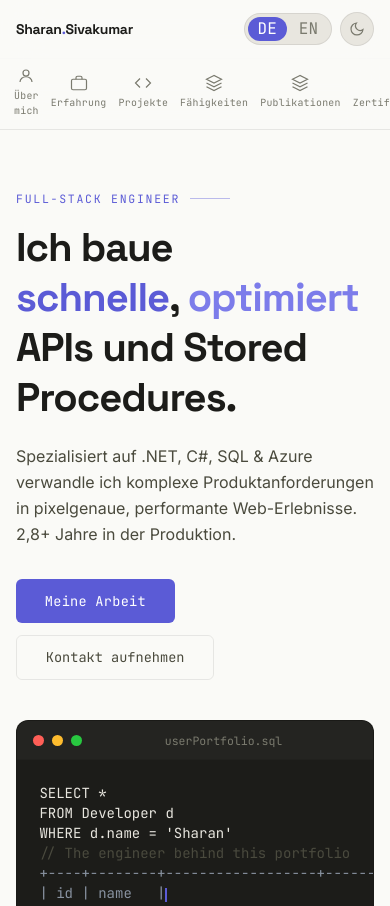
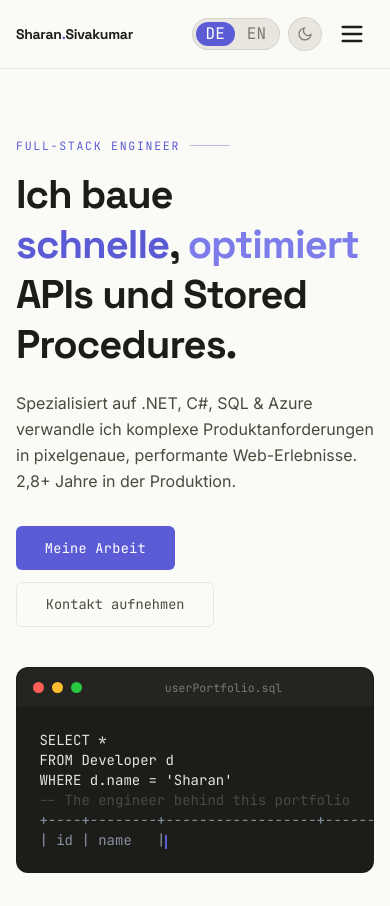
Before and after one commit to Generation-K/Portfolio, a plain HTML site: page index.html in a window 390 px wide. Shown: the top 906 px of the page. Drawn offline with nearby package versions, Linux system fonts and the light colour scheme.

Commit message:
navbar changes for mobile view

```diff
--- a/css/styles.css
+++ b/css/styles.css
@@ -134,12 +134,19 @@ body {
 
 /* mobile nav — moved to TOP (below the topbar) */
 #mobile-nav {
-  display: none;
-  position: fixed; top: 57px; left: 0; right: 0; z-index: 98;
-  background: var(--nav-bg);
-  backdrop-filter: blur(20px);
-  border-bottom: 1px solid var(--border);
-  padding: 6px 0;
+    display: none;
+    position: fixed;
+    top: 57px;
+    left: 0;
+    right: 0;
+    z-index: 98;
+    background: var(--nav-bg);
+    backdrop-filter: blur(20px);
+    border-bottom: 1px solid var(--border);
+    padding: 6px 0;
+}
+#mobile-nav.open {
+    display: block;
 }
 
 /* ── SECTIONS ── */
@@ -357,8 +364,9 @@ h2 {
 
 /* mobile nav at TOP — body needs top padding for both topbar + nav bar */
 @media (max-width: 767px) {
-  #mobile-nav { display: block; }
-  body { padding-top: 110px; }
+    body {
+        padding-top: 57px; /* adjust to your header height */
+    }
 }
 
 @media (prefers-reduced-motion: reduce) {
--- a/index.html
+++ b/index.html
@@ -112,43 +112,37 @@
       <svg id="icon-sun-m" viewBox="0 0 24 24" fill="none" stroke="currentColor" stroke-width="1.8" style="display:none"><circle cx="12" cy="12" r="5"/><path d="M12 1v2M12 21v2M4.22 4.22l1.42 1.42M18.36 18.36l1.42 1.42M1 12h2M21 12h2M4.22 19.78l1.42-1.42M18.36 5.64l1.42-1.42"/></svg>
       <svg id="icon-moon-m" viewBox="0 0 24 24" fill="none" stroke="currentColor" stroke-width="1.8"><path d="M21 12.79A9 9 0 1 1 11.21 3 7 7 0 0 0 21 12.79z"/></svg>
     </button>
+    <button id="mobile-menu-btn" class="md:hidden p-2">
+    <svg class="w-7 h-7" fill="none" stroke="currentColor" stroke-width="2" viewBox="0 0 24 24">
+        <path stroke-linecap="round" stroke-linejoin="round"
+              d="M4 6h16M4 12h16M4 18h16"/>
+    </svg>
+    </button>
   </div>
 </div>
 
 <!-- ═══════════════════════ MOBILE TOP NAV (links — now at top below topbar) ═══════════════════════ -->
 <nav id="mobile-nav">
-  <div class="flex justify-around items-center px-2">
-    <a href="#about" class="nav-link" data-section="about">
-      <svg viewBox="0 0 24 24"><circle cx="12" cy="8" r="4"/><path d="M4 20c0-4 3.6-7 8-7s8 3 8 7"/></svg>
-      <span class="label" data-i18n="nav_about">Über mich</span>
-    </a>
-    <a href="#experience" class="nav-link" data-section="experience">
-      <svg viewBox="0 0 24 24"><rect x="2" y="7" width="20" height="14" rx="2"/><path d="M16 7V5a2 2 0 0 0-2-2h-4a2 2 0 0 0-2 2v2"/></svg>
-      <span class="label" data-i18n="nav_exp">Erfahrung</span>
-    </a>
-    <a href="#projects" class="nav-link" data-section="projects">
-      <svg viewBox="0 0 24 24"><polyline points="16 18 22 12 16 6"/><polyline points="8 6 2 12 8 18"/></svg>
-      <span class="label" data-i18n="nav_proj">Projekte</span>
-    </a>
-    <a href="#skills" class="nav-link" data-section="skills">
-      <svg viewBox="0 0 24 24"><path d="M12 2L2 7l10 5 10-5-10-5z"/><path d="M2 17l10 5 10-5"/><path d="M2 12l10 5 10-5"/></svg>
-      <span class="label" data-i18n="nav_skills">Fähigkeiten</span>
-    </a>
-    <a href="#publications" class="nav-link" data-section="publications">
-        <svg viewBox="0 0 24 24"><path d="M12 2L2 7l10 5 10-5-10-5z"/><path d="M2 17l10 5 10-5"/><path d="M2 12l10 5 10-5"/></svg>
-        <span class="label" data-i18n="nav_pubs">Publikationen</span>
-    </a>
-    <a href="#certifications" class="nav-link" data-section="certifications">
-        <svg viewBox="0 0 24 24"><path d="M12 2L2 7l10 5 10-5-10-5z"/><path d="M2 17l10 5 10-5"/><path d="M2 12l10 5 10-5"/></svg>
-        <span class="label" data-i18n="nav_certs">Zertifizierungen</span>
-    </a>
-    <a href="#contact" class="nav-link" data-section="contact">
-      <svg viewBox="0 0 24 24"><path d="M4 4h16c1.1 0 2 .9 2 2v12c0 1.1-.9 2-2 2H4c-1.1 0-2-.9-2-2V6c0-1.1.9-2 2-2z"/><polyline points="22,6 12,13 2,6"/></svg>
-      <span class="label" data-i18n="nav_contact">Kontakt</span>
-    </a>
-  </div>
+
+    <div class="flex flex-col">
+
+        <a href="#about" class="nav-link py-4 px-6" data-i18n="nav_about">Über mich</a>
+
+        <a href="#experience" class="nav-link py-4 px-6" data-i18n="nav_exp">Erfahrung</a>
+
+        <a href="#projects" class="nav-link py-4 px-6" data-i18n="nav_proj">Projekte</a>
+
+        <a href="#skills" class="nav-link py-4 px-6" data-i18n="nav_skills">Fähigkeiten</a>
+
+        <a href="#publications" class="nav-link py-4 px-6" data-i18n="nav_pubs">Publikationen</a>
+
+        <a href="#certifications" class="nav-link py-4 px-6" data-i18n="nav_certs">Zertifizierungen</a>
+
+        <a href="#contact" class="nav-link py-4 px-6" data-i18n="nav_contact">Kontakt</a>
+
+    </div>
+
 </nav>
-
 <!-- ═══════════════════════ HERO ═══════════════════════ -->
 <section id="hero" class="min-h-screen flex items-center pt-20 pb-12">
   <div class="max-w-6xl mx-auto px-4 sm:px-6 lg:px-8 w-full">
@@ -171,7 +165,7 @@
         </div>
       </div>
 
-      <div class="terminal fade-in">
+      <div class="terminal fade-in overflow-x-visible scroll-smooth">
         <div class="terminal-bar">
           <span class="dot" style="background:#FF5F57"></span>
           <span class="dot" style="background:#FEBC2E"></span>
@@ -356,7 +350,7 @@
         </p>
         <div class="space-y-3">
           <div><div class="flex justify-between mb-1"><span class="font-mono text-xs" style="color:var(--text2)">MS SQL Server</span><span class="font-mono text-xs" style="color:var(--muted)">90%</span></div><div class="bar-track"><div class="bar-fill" data-width="90"></div></div></div>
-          <div><div class="flex justify-between mb-1"><span class="font-mono text-xs" style="color:var(--text2)">CosmosDB</span><span class="font-mono text-xs" style="color:var(--muted)">82%</span></div><div class="bar-track"><div class="bar-fill" data-width="82"></div></div></div>
+          <div><div class="flex justify-between mb-1"><span class="font-mono text-xs" style="color:var(--text2)">NOSQL</span><span class="font-mono text-xs" style="color:var(--muted)">82%</span></div><div class="bar-track"><div class="bar-fill" data-width="82"></div></div></div>
           <div><div class="flex justify-between mb-1"><span class="font-mono text-xs" style="color:var(--text2)">REST APIs</span><span class="font-mono text-xs" style="color:var(--muted)">87%</span></div><div class="bar-track"><div class="bar-fill" data-width="87"></div></div></div>
           <div><div class="flex justify-between mb-1"><span class="font-mono text-xs" style="color:var(--text2)">JSON</span><span class="font-mono text-xs" style="color:var(--muted)">85%</span></div><div class="bar-track"><div class="bar-fill" data-width="85"></div></div></div>
         </div>
@@ -531,5 +525,6 @@
 <script src="js/animations.js"></script>
 <script src="https://cdn.jsdelivr.net/npm/@emailjs/browser@4/dist/email.min.js"></script>
 <script src="js/contact.js"></script>
+<script src="js/navbar.js"></script>
 </body>
 </html>
--- /dev/null
+++ b/js/navbar.js
@@ -0,0 +1,12 @@
+const menuBtn = document.getElementById("mobile-menu-btn");
+const mobileNav = document.getElementById("mobile-nav");
+
+menuBtn.addEventListener("click", () => {
+    mobileNav.classList.toggle("open");
+});
+
+document.querySelectorAll("#mobile-nav a").forEach(link => {
+    link.addEventListener("click", () => {
+        mobileNav.classList.remove("open");
+    });
+});
--- a/js/terminal.js
+++ b/js/terminal.js
@@ -5,7 +5,7 @@ const lines = [
   { t: 'SELECT *', c: 't-w' },
   { t: 'FROM Developer d', c: '' },
   { t: 'WHERE d.name = \'Sharan\'', c: ''},
-  { t: '// The engineer behind this portfolio', c: 't-cm' },
+  { t: '-- The engineer behind this portfolio', c: 't-cm' },
   { t: '+----+--------+------------------+----------+----------+', c: 't-g' },
   { t: "| id | name   | role             | status   | location |", c: 't-g' },
   { t: "+----+--------+------------------+----------+----------+",      c: 't-g' },
```
